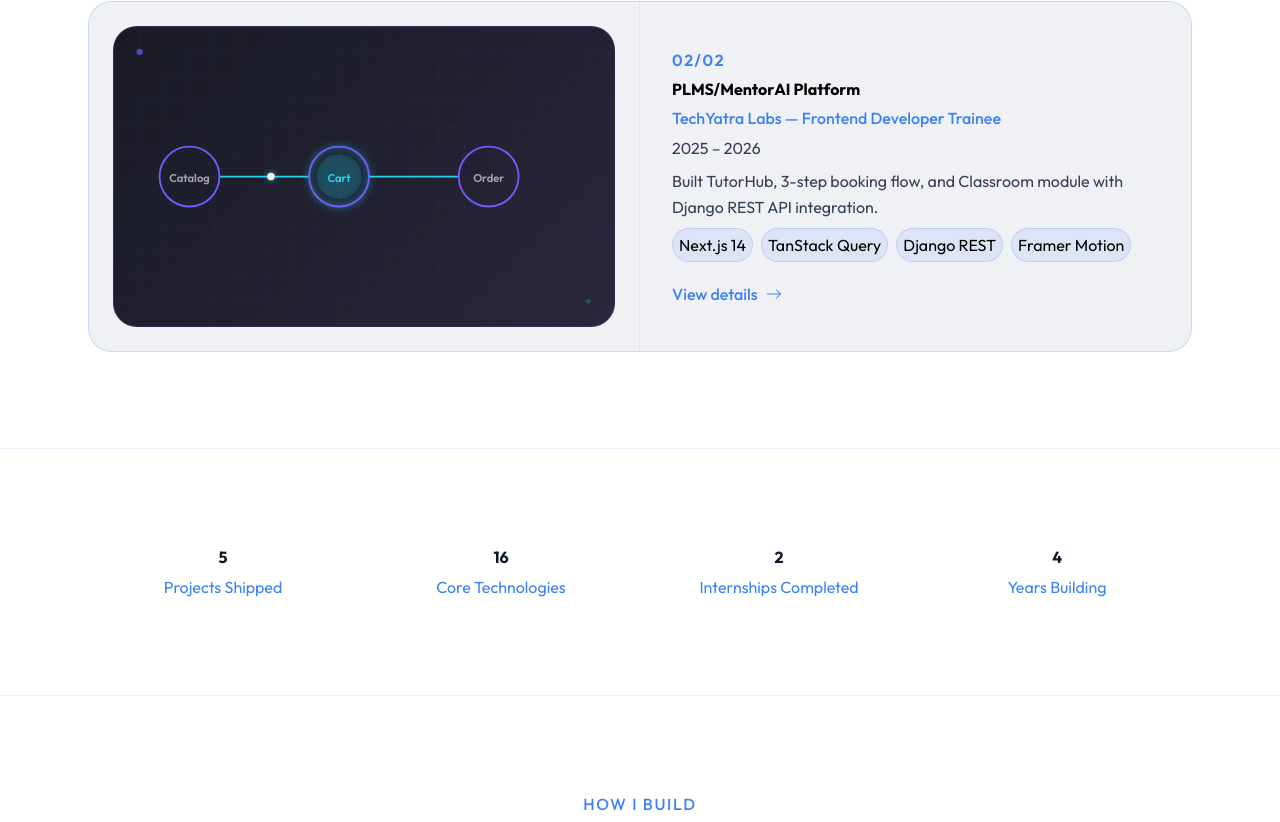
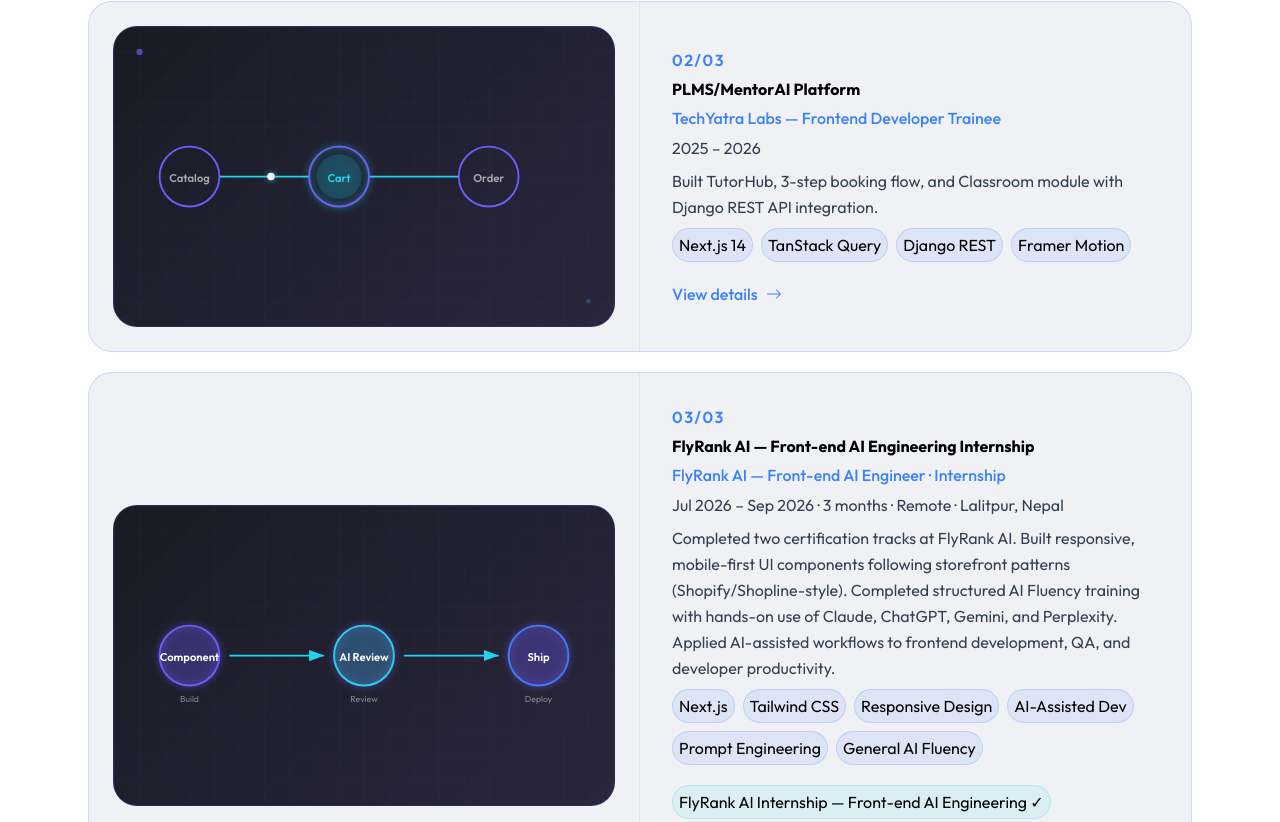
Before and after one commit to nij22370/potfolio, a Next.js app: page / in a window 1280 px wide. Shown: the part 1978-2800 px from the top of the page. Built offline with nearby package versions, Linux system fonts and the light colour scheme.

Commit message:
feat: refresh portfolio projects and experience

```diff
--- a/components/Helper/ProjectIllustration.tsx
+++ b/components/Helper/ProjectIllustration.tsx
@@ -368,6 +368,99 @@
   );
 };
 
+const AIReviewIllustration = ({ isLarge }: { isLarge: boolean }) => {
+  const w = isLarge ? 400 : 200;
+  const h = isLarge ? 240 : 200;
+  const cy = h / 2;
+  const nodeXs = isLarge ? [60, 200, 340] : [30, 100, 170];
+  const r = isLarge ? 24 : 16;
+  const labels = ["Component", "AI Review", "Ship"];
+  const colors = ["#6D5DFB", "#22D3EE", "#3E7BFA"];
+
+  return (
+    <svg viewBox={`0 0 ${w} ${h}`} className="w-full h-full" preserveAspectRatio="xMidYMid meet">
+      <GlowFilter id="ai-review-glow" color="#6D5DFB" />
+      <GridBackground id="ai-review" />
+      <defs>
+        <marker id="ai-review-arrow" markerWidth="10" markerHeight="10" refX="8" refY="3" orient="auto">
+          <path d="M0,0 L0,6 L8,3 z" fill="#22D3EE" />
+        </marker>
+      </defs>
+
+      {nodeXs.slice(0, -1).map((x, i) => (
+        <motion.line
+          key={`ai-review-line-${i}`}
+          x1={x + r + 8}
+          x2={nodeXs[i + 1] - r - 8}
+          y1={cy}
+          y2={cy}
+          stroke="#22D3EE"
+          strokeWidth="1.5"
+          strokeDasharray="80"
+          markerEnd="url(#ai-review-arrow)"
+          initial={{ strokeDashoffset: 80 }}
+          animate={{ strokeDashoffset: 0 }}
+          transition={{ duration: 0.8, delay: i * 0.35, ease: "easeOut" }}
+        />
+      ))}
+
+      {labels.map((label, i) => (
+        <g key={`ai-review-node-${i}`}>
+          <motion.circle
+            cx={nodeXs[i]}
+            cy={cy}
+            r={r}
+            fill={i === 1 ? "rgba(34,211,238,0.2)" : "rgba(109,93,251,0.2)"}
+            stroke={colors[i]}
+            strokeWidth="1.5"
+            initial={{ opacity: 0, scale: 0.5 }}
+            animate={{ opacity: 1, scale: 1 }}
+            transition={{ duration: 0.5, delay: i * 0.25, ease: "easeOut" }}
+            filter="url(#ai-review-glow)"
+          />
+          <motion.text
+            x={nodeXs[i]}
+            y={cy + (isLarge ? 4 : 3)}
+            textAnchor="middle"
+            fill="#fff"
+            fontSize={isLarge ? 9 : 7}
+            fontWeight="600"
+            initial={{ opacity: 0, y: 6 }}
+            animate={{ opacity: 1, y: 0 }}
+            transition={{ duration: 0.4, delay: 0.45 + i * 0.25, ease: "easeOut" }}
+          >
+            {label}
+          </motion.text>
+          <motion.text
+            x={nodeXs[i]}
+            y={cy + r + (isLarge ? 13 : 10)}
+            textAnchor="middle"
+            fill="rgba(255,255,255,0.45)"
+            fontSize={isLarge ? 7 : 5.5}
+            initial={{ opacity: 0 }}
+            animate={{ opacity: 1 }}
+            transition={{ duration: 0.4, delay: 0.65 + i * 0.25, ease: "easeOut" }}
+          >
+            {i === 0 ? "Build" : i === 1 ? "Review" : "Deploy"}
+          </motion.text>
+        </g>
+      ))}
+
+      <motion.circle
+        r="3.5"
+        fill="#fff"
+        filter="url(#ai-review-glow)"
+        animate={{
+          cx: nodeXs,
+          cy: nodeXs.map(() => cy),
+          opacity: [0, 1, 1, 1, 0],
+        }}
+        transition={{ duration: 2.5, repeat: Infinity, ease: "linear", repeatDelay: 1 }}
+      />
+    </svg>
+  );
+};
+
 /* ─── Dashboard Bars illustration ────────────────────────────── */
 const DashboardIllustration = ({ isLarge }: { isLarge: boolean }) => {
   const w = isLarge ? 400 : 200;
@@ -692,6 +785,8 @@
       case "connected":
       case "taskflow-nodes":
         return <PipelineIllustration isLarge={isLarge} />;
+      case "ai-review":
+        return <AIReviewIllustration isLarge={isLarge} />;
       case "dashboard":
       case "checklist":
       case "calendar":
--- a/components/Home/Contact/Contact.tsx
+++ b/components/Home/Contact/Contact.tsx
@@ -29,6 +29,9 @@
                 <h3 className="text-[var(--text-heading)] text-[var(--font-heading-md)] font-medium mb-[var(--spacing-md)]">
                   Let&apos;s work together
                 </h3>
+                <p className="text-[var(--text-body)] text-[var(--font-body-regular)] leading-relaxed mb-[var(--spacing-md)]">
+                  I&apos;m comfortable working collaboratively in cross-functional teams and async remote environments.
+                </p>
                 <p className="text-[var(--text-body)] text-[var(--font-body-regular)] leading-relaxed">
                   I&apos;m currently available for freelance work and full-time opportunities. If you have a project in mind or just want to chat, feel free to reach out.
                 </p>
--- a/components/Home/FeaturedWork/FeaturedWork.tsx
+++ b/components/Home/FeaturedWork/FeaturedWork.tsx
@@ -7,7 +7,7 @@
 const featuredWork = [
   {
     id: 1,
-    index: "01/02",
+    index: "01/03",
     title: "Motorcycle Inventory Management System",
     company: "Nepware Pvt. Ltd. — Frontend Developer Intern",
     period: "Jan – Apr 2026",
@@ -20,7 +20,7 @@
   },
   {
     id: 2,
-    index: "02/02",
+    index: "02/03",
     title: "PLMS/MentorAI Platform",
     company: "TechYatra Labs — Frontend Developer Trainee",
     period: "2025 – 2026",
@@ -30,6 +30,30 @@
       "Contributed to PLMS/MentorAI (PLMS-Frontend) at TechYatra Labs. Built the TutorHub listing and profile UI, implemented a 3-step booking modal flow (slot selection → confirmation → success). Integrated Django REST APIs using TanStack Query with a clean 3-layer architecture. Built the Classroom module from scratch including CalendarStrip, ClassCard, ClassDetail, and LiveBadge components. Fixed a critical infinite API-call loop. Also built the TechYatra Labs marketing site using Next.js 14 and Framer Motion.",
     tags: ["Next.js 14", "TanStack Query", "Django REST", "Framer Motion"],
     illustration: "pipeline",
+  },
+  {
+    id: 3,
+    index: "03/03",
+    title: "FlyRank AI — Front-end AI Engineering Internship",
+    company: "FlyRank AI — Front-end AI Engineer · Internship",
+    period: "Jul 2026 – Sep 2026 · 3 months · Remote · Lalitpur, Nepal",
+    shortDesc:
+      "Completed two certification tracks at FlyRank AI. Built responsive, mobile-first UI components following storefront patterns (Shopify/Shopline-style). Completed structured AI Fluency training with hands-on use of Claude, ChatGPT, Gemini, and Perplexity. Applied AI-assisted workflows to frontend development, QA, and developer productivity.",
+    fullDesc:
+      "Completed two certification tracks at FlyRank AI. Built responsive, mobile-first UI components following storefront patterns (Shopify/Shopline-style). Completed structured AI Fluency training with hands-on use of Claude, ChatGPT, Gemini, and Perplexity. Applied AI-assisted workflows to frontend development, QA, and developer productivity.",
+    certifications: [
+      "FlyRank AI Internship — Front-end AI Engineering ✓",
+      "General AI Fluency — Internship ✓",
+    ],
+    tags: [
+      "Next.js",
+      "Tailwind CSS",
+      "Responsive Design",
+      "AI-Assisted Dev",
+      "Prompt Engineering",
+      "General AI Fluency",
+    ],
+    illustration: "ai-review",
   },
 ];
 
@@ -105,6 +129,19 @@
                     ))}
                   </div>
 
+                  {work.certifications && (
+                    <div className="flex flex-wrap gap-2 mb-5">
+                      {work.certifications.map((certification) => (
+                        <span
+                          key={certification}
+                          className="px-[var(--spacing-sm)] py-[var(--spacing-xs)] bg-[#22D3EE]/10 text-[#22D3EE] text-[var(--font-label-small)] rounded-[var(--radius-pill)] border border-[#22D3EE]/20"
+                        >
+                          {certification}
+                        </span>
+                      ))}
+                    </div>
+                  )}
+
                   <button
                     onClick={() => toggleExpand(work.id)}
                     className="inline-flex items-center gap-2 text-[var(--text-accent)] text-[var(--font-body-base)] font-medium hover:gap-3 transition-all duration-300 group/btn w-fit"
--- a/components/Home/Hero/Hero.jsx
+++ b/components/Home/Hero/Hero.jsx
@@ -55,7 +55,7 @@
           transition={{ duration: 0.5, delay: 0.3, ease: "easeOut" }}
           className="mt-[var(--spacing-xl)] text-[var(--font-body-regular)] text-[var(--color-text-secondary)] text-center font-normal max-w-2xl leading-relaxed"
         >
-          Frontend Developer based in Lalitpur, Nepal. I build high-performance web applications with Next.js, React, and TypeScript.
+          Frontend Developer based in Lalitpur, Nepal. I build responsive, interactive, and engaging digital experiences with Next.js, React, and TypeScript.
         </motion.h2>
 
         <motion.div
--- a/components/Home/OffTheClock/OffTheClock.tsx
+++ b/components/Home/OffTheClock/OffTheClock.tsx
@@ -1,9 +1,14 @@
 "use client";
 import React from "react";
 import { motion } from "framer-motion";
-import { BiFootball, BiTrophy, BiMusic, BiMap } from "react-icons/bi";
+import { BiFootball, BiTrophy, BiMusic, BiMap, BiBrain } from "react-icons/bi";
 
 const interests = [
+  {
+    icon: BiBrain,
+    title: "AI-Assisted Development",
+    description: "Passionate about integrating AI tools into frontend workflows — actively using Claude, ChatGPT, Gemini, and Perplexity for development, QA, and productivity."
+  },
   {
     icon: BiFootball,
     title: "Football",
--- a/components/Home/Projects/Projects.tsx
+++ b/components/Home/Projects/Projects.tsx
@@ -12,27 +12,62 @@
   github: string;
   live?: string;
   illustration: string;
+  feature?: string;
 }
 
 const projects: Project[] = [
   {
     id: 1,
-    title: "Driver/Delivery Marketplace",
-    shortDesc: "Full-stack marketplace with GPS tracking and Stripe payouts",
-    tags: ["Next.js", "TypeScript", "MongoDB"],
+    title: "ScanPay — Mart POS & Payment Gateway",
+    shortDesc:
+      "Full mart POS system with QR/barcode generation, camera-based scanner, split-payment flow (equal & custom splits), and Nepal multi-gateway support. Generates one QR per person, tracks confirmations, and auto-generates receipt when total paid equals bill.",
+    feature:
+      "One QR per person — tracks confirmations and auto-generates receipt when total paid = bill.",
+    tags: [
+      "Next.js",
+      "TypeScript",
+      "Tailwind CSS",
+      "Shadcn UI",
+      "Zustand",
+      "TanStack Query",
+      "eSewa",
+      "Khalti",
+      "FonePay",
+    ],
+    github: "https://github.com/nij22370/scanpay",
+    live: "https://scanpay-murex.vercel.app/",
+    illustration: "dashboard",
+  },
+  {
+    id: 2,
+    title: "SwiftShip — Driver/Delivery Marketplace",
+    shortDesc:
+      "Solo-built full-stack delivery marketplace with role-based access (poster, driver, admin). Features real-time GPS tracking via Leaflet + OSRM, Pusher-powered live map and in-app chat, multi-step job posting with Zod validation, driver verification uploads, earnings dashboard, and Google OAuth + cookie-based JWT auth.",
+    tags: [
+      "Next.js",
+      "TypeScript",
+      "MongoDB",
+      "Tailwind CSS",
+      "Pusher",
+      "Leaflet",
+      "Redux Toolkit",
+      "TanStack Query",
+      "Zustand",
+      "Auth.js",
+    ],
     github: "https://github.com/nij22370/delivery",
     illustration: "architecture",
   },
   {
-    id: 2,
+    id: 3,
     title: "Document/Barcode Scanner",
     shortDesc: "Decodes barcodes and PDF417, compiles PDF reports",
     tags: ["React", "FastAPI", "OpenCV"],
-    github: "https://github.com/nij22370/sccanner",
+    github: "https://github.com/nij22370/Barcode",
     illustration: "barcode",
   },
   {
-    id: 3,
+    id: 4,
     title: "SujhavMitra",
     shortDesc: "Recommendation API with JWT auth and modular endpoints",
     tags: ["Flask", "JWT", "MySQL"],
@@ -40,21 +75,36 @@
     illustration: "recommendation",
   },
   {
-    id: 4,
+    id: 5,
     title: "Task Manager",
     shortDesc: "React + Vite app with Supabase auth and file uploads",
     tags: ["React", "Vite", "Supabase"],
-    github: "https://github.com/nij22370/taskmanager",
-    live: "https://taskmanager-gamma-orpin.vercel.app/",
+    github: "https://github.com/nij22370/NextJS-Task-Manager",
+    live: "https://next-js-task-manager-kappa.vercel.app/",
     illustration: "pipeline",
   },
   {
-    id: 5,
+    id: 6,
     title: "This Portfolio",
     shortDesc: "Modern portfolio with Framer Motion animations",
     tags: ["Next.js", "React", "Framer Motion"],
     github: "https://github.com/nij22370/potfolio",
-    illustration: "portfolio",
+    illustration: "browser",
+  },
+  {
+    id: 7,
+    title: "AskAnthing — RAG Chatbot",
+    shortDesc:
+      "AI-powered chatbot using Retrieval-Augmented Generation. Indexes documents into Upstash Vector, retrieves relevant chunks at query time, and streams answers via Groq LLM.",
+    tags: [
+      "Next.js",
+      "TypeScript",
+      "Upstash Vector",
+      "Upstash Redis",
+      "Groq",
+    ],
+    github: "https://github.com/nij22370/askanthing",
+    illustration: "browser",
   },
 ];
 
@@ -121,6 +171,13 @@
                   {project.shortDesc}
                 </p>
 
+                {project.feature && (
+                  <div className="mb-4 rounded-xl border border-[#3E7BFA]/20 bg-[#3E7BFA]/10 p-3 text-xs leading-relaxed text-[var(--text-accent)]">
+                    <span className="font-semibold">Unique feature: </span>
+                    {project.feature}
+                  </div>
+                )}
+
                 <div className="flex flex-wrap gap-2 mb-5">
                   {project.tags.map((tag) => (
                     <span
--- a/components/Home/Skills/Skills.tsx
+++ b/components/Home/Skills/Skills.tsx
@@ -9,11 +9,11 @@
   },
   {
     category: "State & Data",
-    skills: ["Redux Toolkit", "TanStack Query", "Zustand"]
+    skills: ["Redux Toolkit", "TanStack Query", "Zustand", "Supabase"]
   },
   {
     category: "UI",
-    skills: ["Tailwind CSS", "Shadcn UI", "Framer Motion"]
+    skills: ["Tailwind CSS", "Shadcn UI", "Framer Motion", "jsPDF"]
   },
   {
     category: "Forms & Validation",
@@ -21,7 +21,7 @@
   },
   {
     category: "Backend",
-    skills: ["Flask", "Python"]
+    skills: ["Flask", "Python", "Node.js"]
   },
   {
     category: "Databases",
@@ -29,7 +29,7 @@
   },
   {
     category: "Tooling",
-    skills: ["Git", "GitHub Actions", "Vercel CI/CD", "Postman"]
+    skills: ["Git", "GitHub Actions", "Vercel CI/CD", "Postman", "Pusher", "Leaflet", "Auth.js"]
   }
 ];
 
--- a/components/Home/Stats/Stats.tsx
+++ b/components/Home/Stats/Stats.tsx
@@ -4,34 +4,35 @@
 
 // Real computable stats based on the data provided
 const statsData = [
-  { label: "Projects Shipped", value: 5 }, // 5 personal projects
-  { label: "Core Technologies", value: 16 }, // Count from skills: Next.js, React, TypeScript, JavaScript, Redux Toolkit, TanStack Query, Zustand, Tailwind CSS, Shadcn UI, Framer Motion, React Hook Form, Zod, Flask, Python, MongoDB, MySQL
-  { label: "Internships Completed", value: 2 }, // Nepware + TechYatra Labs
-  { label: "Years Building", value: 4 } // B.Sc. CSIT 2021-2025 + work in 2026 = ~4 years
+  { label: "Projects Shipped", value: 6 },
+  { label: "Core Technologies", value: 14 },
+  { label: "Internships Completed", value: 3 },
+  { label: "Years Building", value: 2 },
 ];
 
 const StatCounter = ({ value, label }: { value: number; label: string }) => {
   const [displayCount, setDisplayCount] = useState(0);
-  const ref = React.useRef(null);
-  const isInView = useInView(ref, { once: true, amount: 0.3 });
+  const ref = React.useRef<HTMLDivElement>(null);
+  const isInView = useInView(ref, { once: true, margin: "-100px 0px" });
 
   useEffect(() => {
-    if (isInView) {
-      let start = 0;
-      const end = value;
-      const duration = 1500;
-      const incrementTime = duration / end;
+    if (!isInView) return;
 
-      const timer = setInterval(() => {
-        start += 1;
-        setDisplayCount(start);
-        if (start >= end) {
-          clearInterval(timer);
-        }
-      }, incrementTime);
+    let animationFrame: number;
+    const start = performance.now();
+    const duration = 1500;
 
-      return () => clearInterval(timer);
-    }
+    const updateCount = (now: number) => {
+      const progress = Math.min((now - start) / duration, 1);
+      setDisplayCount(Math.round(progress * value));
+
+      if (progress < 1) {
+        animationFrame = requestAnimationFrame(updateCount);
+      }
+    };
+
+    animationFrame = requestAnimationFrame(updateCount);
+    return () => cancelAnimationFrame(animationFrame);
   }, [isInView, value]);
 
   return (
```
Also changed, not shown: app/layout.tsx (+6 -2 lines), 1 other file (tests, documents, lock files or other folders). Lines whose indentation alone changed are shown as unchanged.
